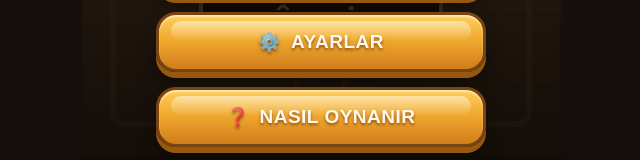
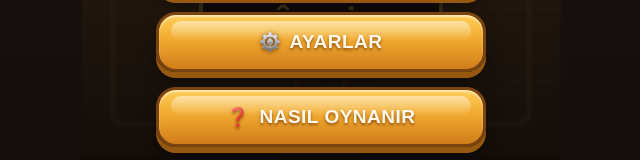
Before and after one commit to elethroth/adalet-pesinde, a website: page index.html in a window 1280 px wide. Shown: the part 516-676 px from the top of the page, 319-959 px from the left. Drawn offline with Linux system fonts and the light colour scheme.

Commit message:
Ayarlar butonundaki ⚙️ emojisini özel dişli görseliyle değiştir
Kullanıcının sağladığı gümüş/altın dişli görselinden Adobe Illustrator
watermark'ı temizlendi, assets/gear-icon.png olarak eklendi. Ana
menüdeki "AYARLAR" butonunda eski emoji boyutuna yakın (20px) ve
uygun gölgeyle entegre edildi.

```diff
--- a/index.html
+++ b/index.html
@@ -216,6 +216,7 @@
     box-shadow:0 2px 0 #97590f,0 5px 10px -3px rgba(0,0,0,.5),inset 0 2px 2px rgba(255,255,255,.55)}
   .menu-btn .ico{font-size:.95em}
   .menu-btn .ico-img{width:28px;height:auto;display:block;filter:drop-shadow(0 2px 3px rgba(90,40,0,.6))}
+  .menu-btn .ico-img.gear{width:20px;filter:drop-shadow(0 1px 2px rgba(90,40,0,.6))}
   .menu-btn.primary{font-size:23px;padding:19px 18px;
     background:linear-gradient(180deg,#ffe07d 0%,#f5b431 46%,#e08a1a 100%)}
   .menu-foot{margin-top:18px;color:rgba(224,207,168,.5);font-size:11px;letter-spacing:.5px}
@@ -608,7 +609,7 @@
       </div>
       <div class="menu-btns">
         <button class="menu-btn primary" onclick="goPlay()"><span class="ico">▶</span><span data-i18n="play">OYNA</span></button>
-        <button class="menu-btn" onclick="openSettings()"><span class="ico">⚙️</span><span data-i18n="settings">AYARLAR</span></button>
+        <button class="menu-btn" onclick="openSettings()"><img class="ico-img gear" src="assets/gear-icon.png" alt=""><span data-i18n="settings">AYARLAR</span></button>
         <button class="menu-btn" onclick="openHowto()"><span class="ico">❓</span><span data-i18n="howto">NASIL OYNANIR</span></button>
         <button class="menu-btn" onclick="openAchievements()"><img class="ico-img" src="assets/trophy-icon.png" alt=""><span data-i18n="achievements">BAŞARIMLAR</span></button>
       </div>
```
Also changed, not shown: assets/gear-icon.png (added).
